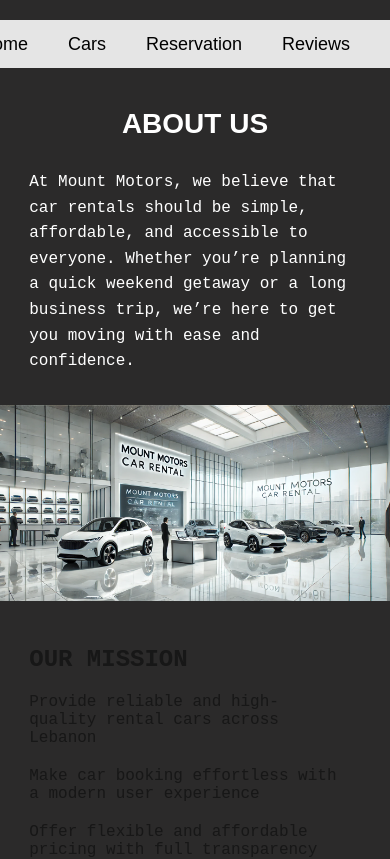
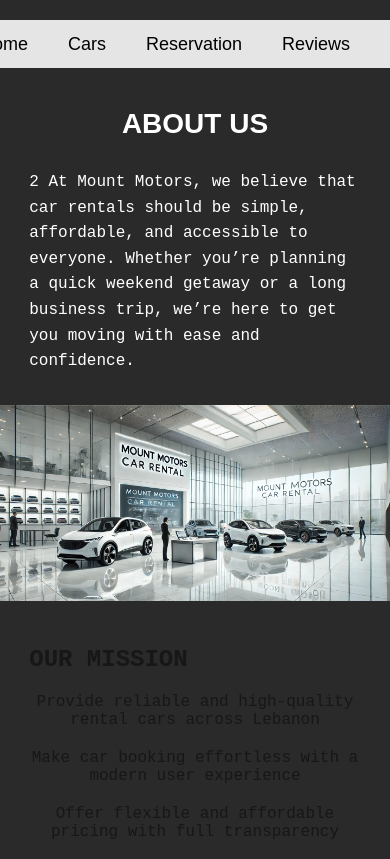
Before and after one commit to Posenega/car-rental-frontend, a Next.js app: page /about in a window 390 px wide. Shown: the top 859 px of the page. Built offline with nearby package versions, Linux system fonts and the light colour scheme.

Commit message:
pushing everything

```diff
--- a/src/app/about/AboutUs.module.css
+++ b/src/app/about/AboutUs.module.css
@@ -63,9 +63,7 @@
   gap: 100px;
   margin:0;
 }
-.mission_card {
-  flex: 1 1 200px;
-}
+
 
 .vertical_line {
   display: inline-block;
@@ -173,6 +171,13 @@
   color: #ffffff;
   font-family: monospace;
 }
+
+@media (max-width: 850px){
+  .mission_cards{
+    gap:50px;
+  }
+}
+
 /* responsivness*/
 @media (max-width: 768px) {
   /* Scale down the image height */
@@ -190,7 +195,10 @@
   }
   /* Allow mission cards to wrap and reduce gap */
   .mission_cards {
-    flex-wrap: wrap;
+    /* flex-wrap: wrap; */
+    flex-direction: column;
+    justify-content: center;
+  text-align: center;
     gap: 20px;
   }
   /* Change grid to a single column for choose cards */
--- a/src/app/about/page.tsx
+++ b/src/app/about/page.tsx
@@ -14,7 +14,7 @@
         <h1>ABOUT US</h1>
         <section className={styles.info}>
           <p>
-            At Mount Motors, we believe that car rentals should be simple,
+            2 At Mount Motors, we believe that car rentals should be simple,
             affordable, and accessible to everyone. Whether you’re planning a
             quick weekend getaway or a long business trip, we’re here to get you
             moving with ease and confidence.
@@ -29,11 +29,11 @@
                 Provide reliable and high-quality rental cars across Lebanon
               </h3>
             </div>
-            <div className="vertical_line"></div>
+            {/* <div className="vertical_line"></div> */}
             <div className={styles.mission_card}>
               <h3>Make car booking effortless with a modern user experience</h3>
             </div>
-            <div className="vertical_line"></div>
+            {/* <div className="vertical_line"></div> */}
             <div className={styles.mission_card}>
               <h3>
                 Offer flexible and affordable pricing with full transparency
```
